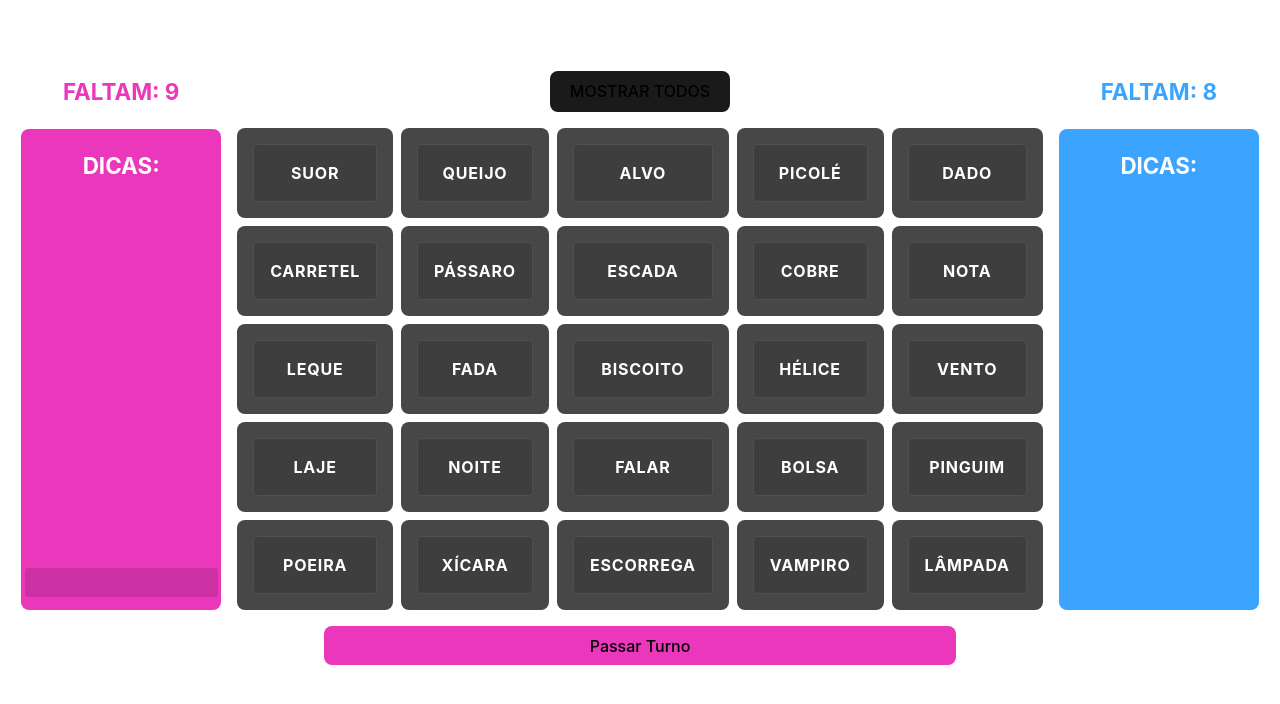
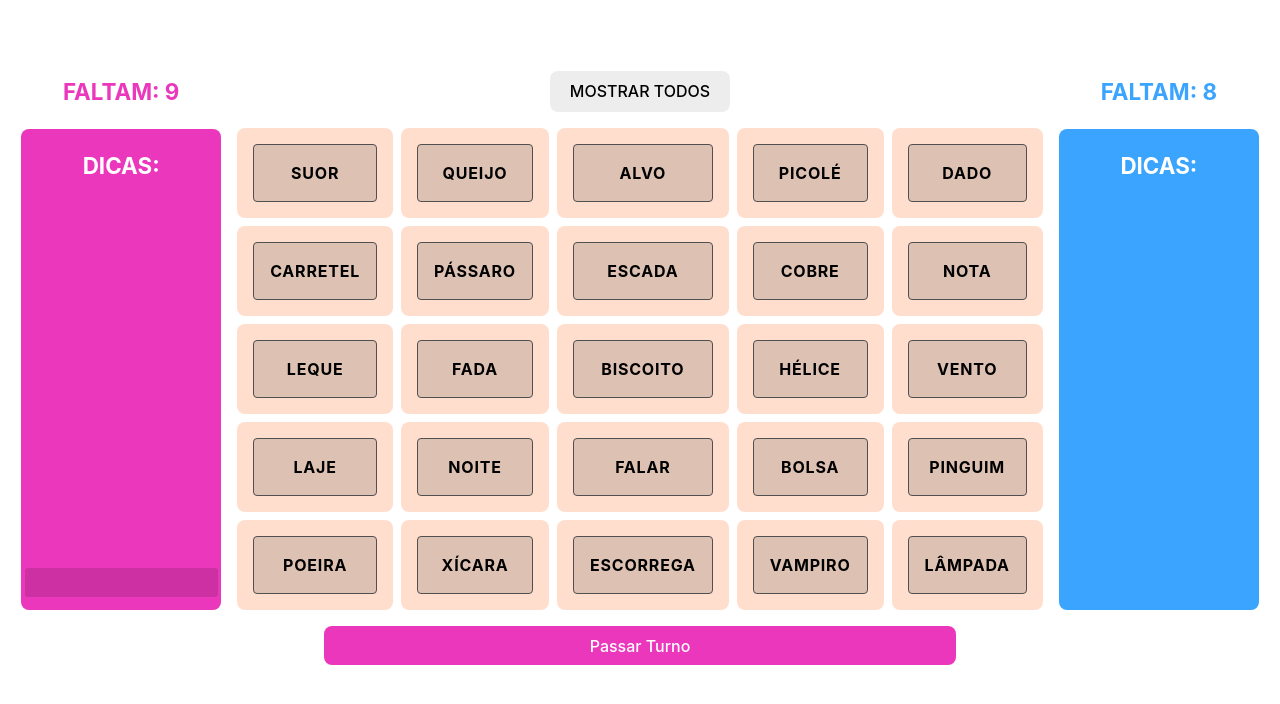
Before and after one commit to GustavoRCarvalho/codenames-web, a React (Vite) app: page / in a window 1280 px wide. Shown: the top 704 px of the page. Built offline with nearby package versions, Linux system fonts and the light colour scheme.

Commit message:
add: light mode and change turn func

```diff
--- a/src/App.jsx
+++ b/src/App.jsx
@@ -97,6 +97,10 @@ function App() {
     return wordList.pinkList.length - count
   }
 
+  function handleChangeTurn() {
+    setTurn((value) => !value)
+  }
+
   return (
     <>
       <ContentContainer>
@@ -105,12 +109,14 @@ function App() {
           wordList={wordList.shuffle}
           selected={selected}
           setSelected={setSelected}
+          turn={turn}
+          handleChangeTurn={handleChangeTurn}
         ></Grid>
         <TipsBackground turn={!turn} color={"#3aa4ff"} rest={blueRest()} />
       </ContentContainer>
       <NextTurnButton
         $color={turn ? "#eb37bc" : "#3aa4ff"}
-        onClick={() => setTurn((value) => !value)}
+        onClick={handleChangeTurn}
       >
         Passar Turno
       </NextTurnButton>
@@ -120,6 +126,7 @@ function App() {
 
 const NextTurnButton = styled.button`
   background-color: ${(props) => props.$color};
+  color: #fff;
 
   width: 50%;
   max-width: 750px;
--- a/src/components/Card/CardBackground.jsx
+++ b/src/components/Card/CardBackground.jsx
@@ -3,12 +3,10 @@ import { CardLabel } from "./CardLabel"
 
 export const CardBackground = ({
   label,
-  showAll,
+  active,
   teamColor,
-  selected,
-  setSelected,
+  handleClickCard,
 }) => {
-  const active = showAll ? true : selected.find((value) => value === label)
   const color = () => {
     switch (teamColor) {
       case "pink":
@@ -34,19 +32,13 @@ export const CardBackground = ({
     }
   }
 
-  function handleCardClick() {
-    if (!active) {
-      setSelected((values) => {
-        return [...values, label]
-      })
-    }
-  }
-
   return (
     <Background
       $active={active}
       $color={color().color}
-      onClick={handleCardClick}
+      onClick={() =>
+        handleClickCard({ active: active, label: label, teamColor: teamColor })
+      }
     >
       <CardInside $active={active} $bordercolor={color().bordercolor}>
         <CardLabel>{label}</CardLabel>
@@ -65,6 +57,16 @@ const Background = styled.div`
     props.$color === "#fff" && props.$active ? "#000" : "#fff"};
 
   cursor: pointer;
+
+  @media (prefers-color-scheme: light) {
+    background-color: ${(props) => (props.$active ? props.$color : "#ffdece")};
+    color: ${(props) =>
+      props.$color === "#fff" && props.$active
+        ? "#000"
+        : props.$active
+        ? "#eeeeee"
+        : "#000"};
+  }
 `
 
 const CardInside = styled.div`
--- a/src/components/Screen/Grid.jsx
+++ b/src/components/Screen/Grid.jsx
@@ -3,7 +3,13 @@ import { CardBackground } from "../Card/CardBackground"
 import { useState } from "react"
 import { ShowAllButton } from "./ShowAllButton"
 
-export const Grid = ({ wordList, selected, setSelected }) => {
+export const Grid = ({
+  wordList,
+  selected,
+  setSelected,
+  turn,
+  handleChangeTurn,
+}) => {
   const [showAll, setShowAll] = useState(false)
 
   function column() {
@@ -18,20 +24,40 @@ export const Grid = ({ wordList, selected, setSelected }) => {
     return "1fr 1fr 1fr 1fr 1fr"
   }
 
+  function handleClickCard({ active, label, teamColor }) {
+    if (!active) {
+      setSelected((values) => {
+        return [...values, label]
+      })
+    }
+    if (teamColor === "white") {
+      handleChangeTurn()
+    } else if (teamColor === "blue" && turn) {
+      handleChangeTurn()
+    } else if (teamColor === "pink" && !turn) {
+      handleChangeTurn()
+    } else if (teamColor === "black") {
+      setShowAll(true)
+    }
+  }
+
   return (
     <GridWrapper>
       <ShowAllButton showAll={showAll} setShowAll={setShowAll} />
       <GridBackground $column={column()}>
         {wordList.map((card) => {
+          const active = showAll
+            ? true
+            : selected.find((value) => value === card.label)
           return (
             <CardBackground
               key={card.label}
               showAll={showAll}
+              active={active}
               teamColor={card.teamColor}
-              color={card.color}
-              bordercolor={card.bordercolor}
               selected={selected}
               setSelected={setSelected}
+              handleClickCard={handleClickCard}
               label={card.label}
             />
           )
--- a/src/components/Screen/ShowAllButton.jsx
+++ b/src/components/Screen/ShowAllButton.jsx
@@ -19,6 +19,7 @@ const Button = styled.button`
   font-size: 1em;
   font-weight: 500;
   font-family: inherit;
+  color: #fff;
   background-color: #1a1a1a;
   cursor: pointer;
   transition: border-color 0.25s;
@@ -28,4 +29,12 @@ const Button = styled.button`
   &:hover {
     border-color: #646cff;
   }
+  @media (prefers-color-scheme: light) {
+    color: #000;
+    background-color: #ededed;
+
+    &:hover {
+      border-color: #000447;
+    }
+  }
 `
--- a/src/index.css
+++ b/src/index.css
@@ -19,7 +19,4 @@
     color: #213547;
     background-color: #ffffff;
   }
-  button {
-    background-color: #f9f9f9;
-  }
 }
```
